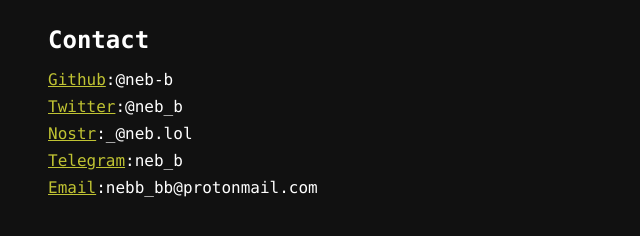
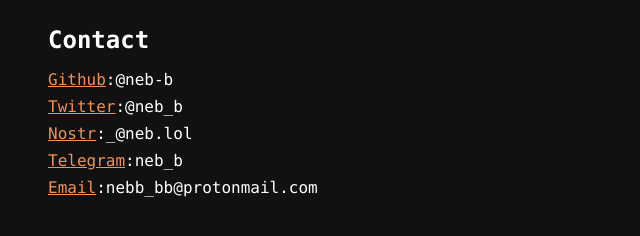
Before and after one commit to neb-b/neb.lol, a Next.js app: page / in a window 1280 px wide. Shown: the part 176-412 px from the top of the page, without its empty margins (0-640 px from the left). Built offline with nearby package versions, Linux system fonts and the light colour scheme.

Commit message:
fix color

```diff
--- a/styles/globals.css
+++ b/styles/globals.css
@@ -25,7 +25,7 @@
 a {
   color: inherit;
   text-decoration: underline;
-  color: #c0c333;
+  color: #f29254;
 }
 
 h1 {
```
